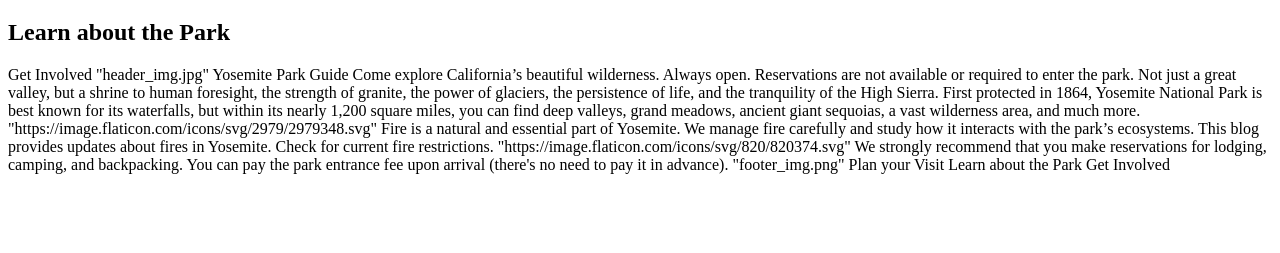
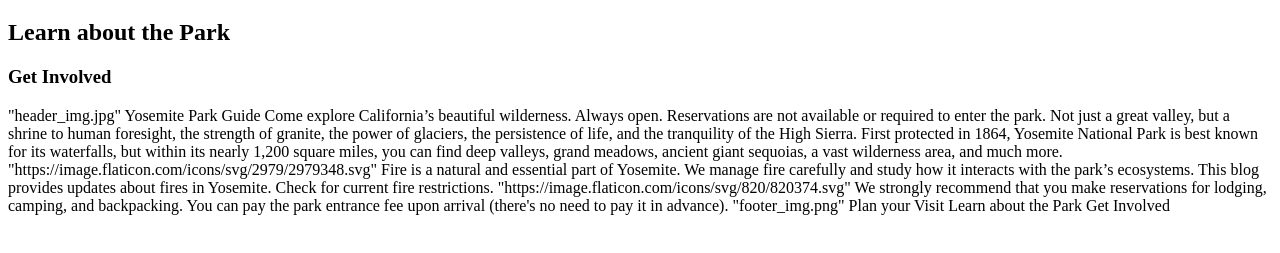
Before and after one commit to DevNation-Coding-School/web-intro-html-css-project, a plain HTML site: page index.html in a window 1280 px wide. Shown: the part 61-314 px from the top of the page. Drawn offline with Linux system fonts and the light colour scheme.

Commit message:
h3 added

```diff
--- a/index.html
+++ b/index.html
@@ -8,7 +8,7 @@
 <body>
        <h1> Plan your Visit</h1>
         <h2>Learn about the Park</h2>
-        Get Involved
+      <h3>  Get Involved</h3>
 
 
       "header_img.jpg"
```
